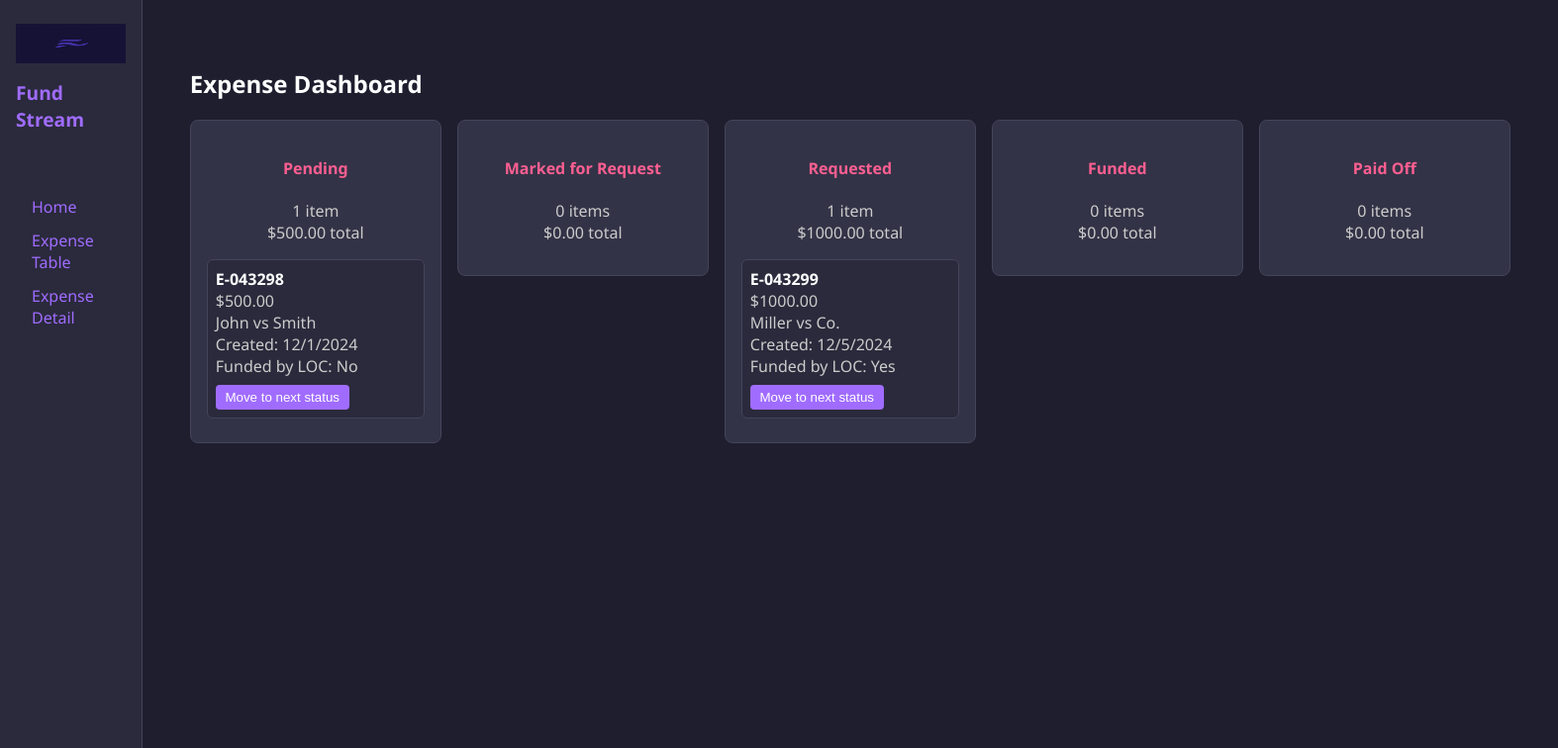
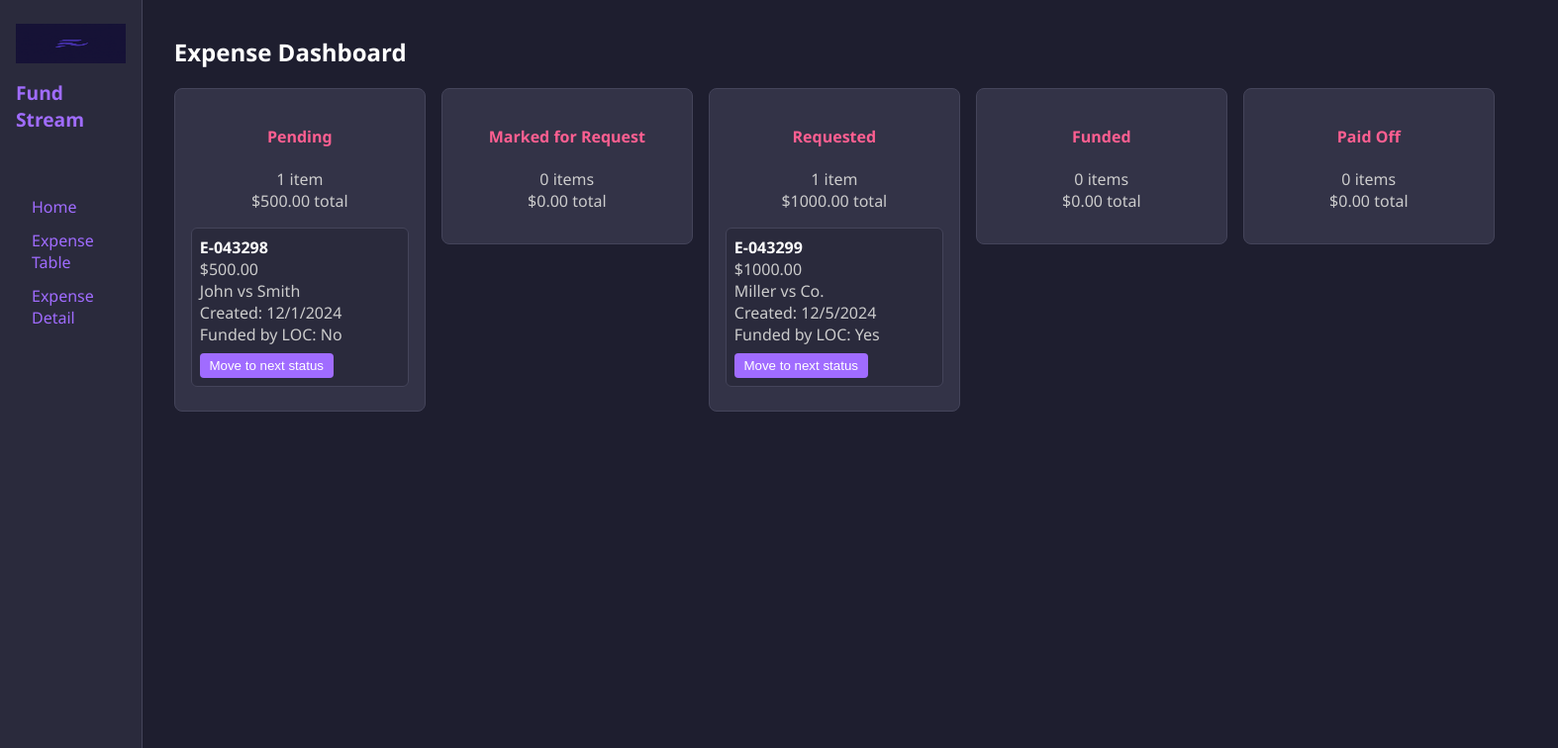
Before and after one commit to edcres/law-expense-lending, a React (Create React App) app in the folder client/: page / in a window 1280 px wide. Shown: the top 756 px of the page at 99% size, 1574 px wide, since content can reach past the window. Built offline with nearby package versions, Linux system fonts and the light colour scheme.

Commit message:
Improved padding for the main views.

```diff
--- a/client/src/components/Layout.js
+++ b/client/src/components/Layout.js
@@ -37,7 +37,7 @@ export default function Layout() {
 
       {/* Main Content */}
       <div style={{ flex: 1, display: 'flex', flexDirection: 'column' }}>
-        <main style={{ padding: '2rem', flex: 1 }}>
+        <main style={{ padding: '0 1rem 1rem 1rem', flex: 1 }}>
           <Outlet />
         </main>
 
```
